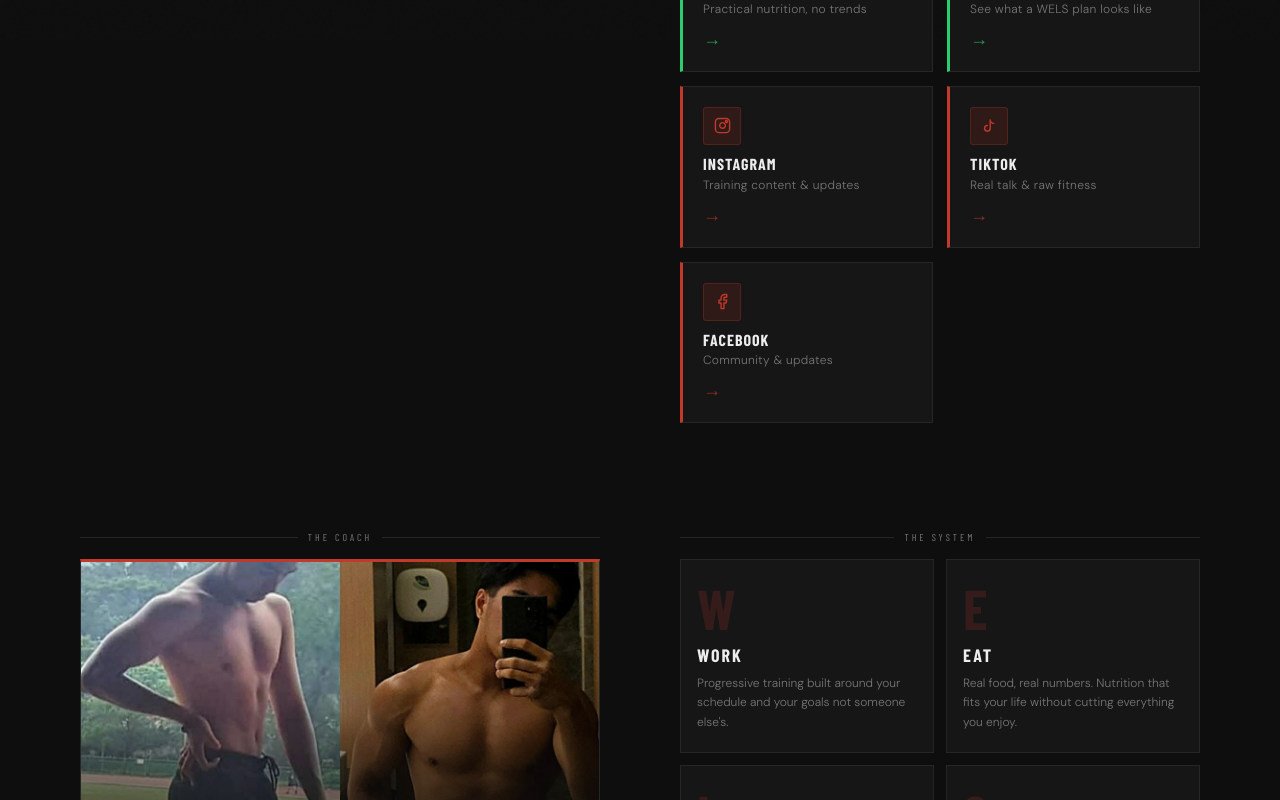
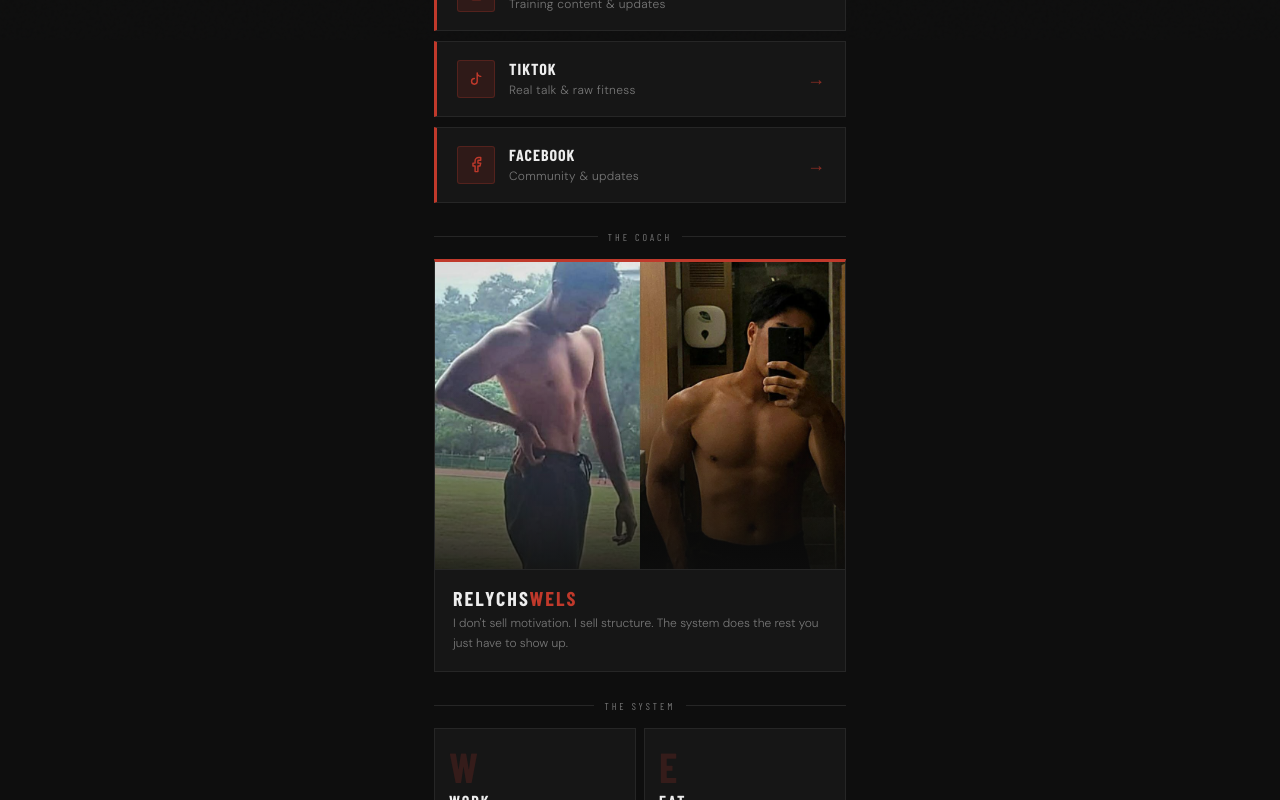
Before and after one commit to Relychs/RelychsWELS, a plain HTML site: page index.html in a window 1280 px wide. Shown: the part 760-1560 px from the top of the page. Drawn offline with nearby package versions, Linux system fonts and the light colour scheme; a web font is replaced by a local one.

Commit message:
Update index.html

```diff
--- a/index.html
+++ b/index.html
@@ -821,121 +821,7 @@
     from { opacity: 0; transform: translateY(16px); }
     to   { opacity: 1; transform: translateY(0); }
   }
-    /* ── RESPONSIVE DESIGN (Mobile vs Desktop) ── */
 
-/* MOBILE (default - under 768px) */
-.container {
-  max-width: 460px;
-  padding: 60px 24px 80px;
-  display: flex;
-  flex-direction: column;
-  gap: 0;
-}
-
-/* DESKTOP (768px and above) */
-@media (min-width: 768px) {
-  .container {
-    max-width: 1200px;
-    padding: 80px 40px;
-    display: grid;
-    grid-template-columns: 1fr 1fr;
-    gap: 80px;
-    align-items: start;
-  }
-
-  /* Sidebar: Left column */
-  .sidebar {
-    display: flex;
-    flex-direction: column;
-    gap: 0;
-    position: sticky;
-    top: 80px;
-  }
-
-  /* Main content: Right column */
-  .main-content {
-    display: flex;
-    flex-direction: column;
-    gap: 0;
-  }
-
-  /* Desktop links: 2 columns */
-  .links {
-    display: grid;
-    grid-template-columns: 1fr 1fr;
-    gap: 14px;
-  }
-
-  .link-btn {
-    flex-direction: column;
-    align-items: flex-start;
-    padding: 20px;
-    gap: 10px;
-  }
-
-  /* Larger typography on desktop */
-  .name {
-    font-size: 48px;
-    margin-bottom: 12px;
-  }
-
-  .tagline {
-    font-size: 14px;
-    margin-bottom: 16px;
-  }
-
-  .bio {
-    text-align: left;
-    max-width: 100%;
-    margin-bottom: 48px;
-    font-size: 14px;
-  }
-
-  /* Photo section larger on desktop */
-  .photo-img-wrap {
-    aspect-ratio: 16/9;
-  }
-
-  .photo-caption-name {
-    font-size: 24px;
-  }
-
-  .photo-caption-text {
-    font-size: 13px;
-  }
-
-  /* WELS section larger on desktop */
-  .wels-grid {
-    gap: 12px;
-  }
-
-  .wels-card {
-    padding: 20px 16px;
-  }
-
-  .wels-letter {
-    font-size: 56px;
-    margin-bottom: 8px;
-  }
-
-  .wels-word {
-    font-size: 18px;
-    margin-bottom: 8px;
-  }
-
-  .wels-desc {
-    font-size: 12px;
-    line-height: 1.6;
-  }
-
-  /* Footer spans full width */
-  .footer {
-    grid-column: 1 / -1;
-    margin-top: 40px;
-    padding-top: 40px;
-    border-top: 1px solid var(--border);
-  }
-}
 </style>
 </head>
 <body>
```
